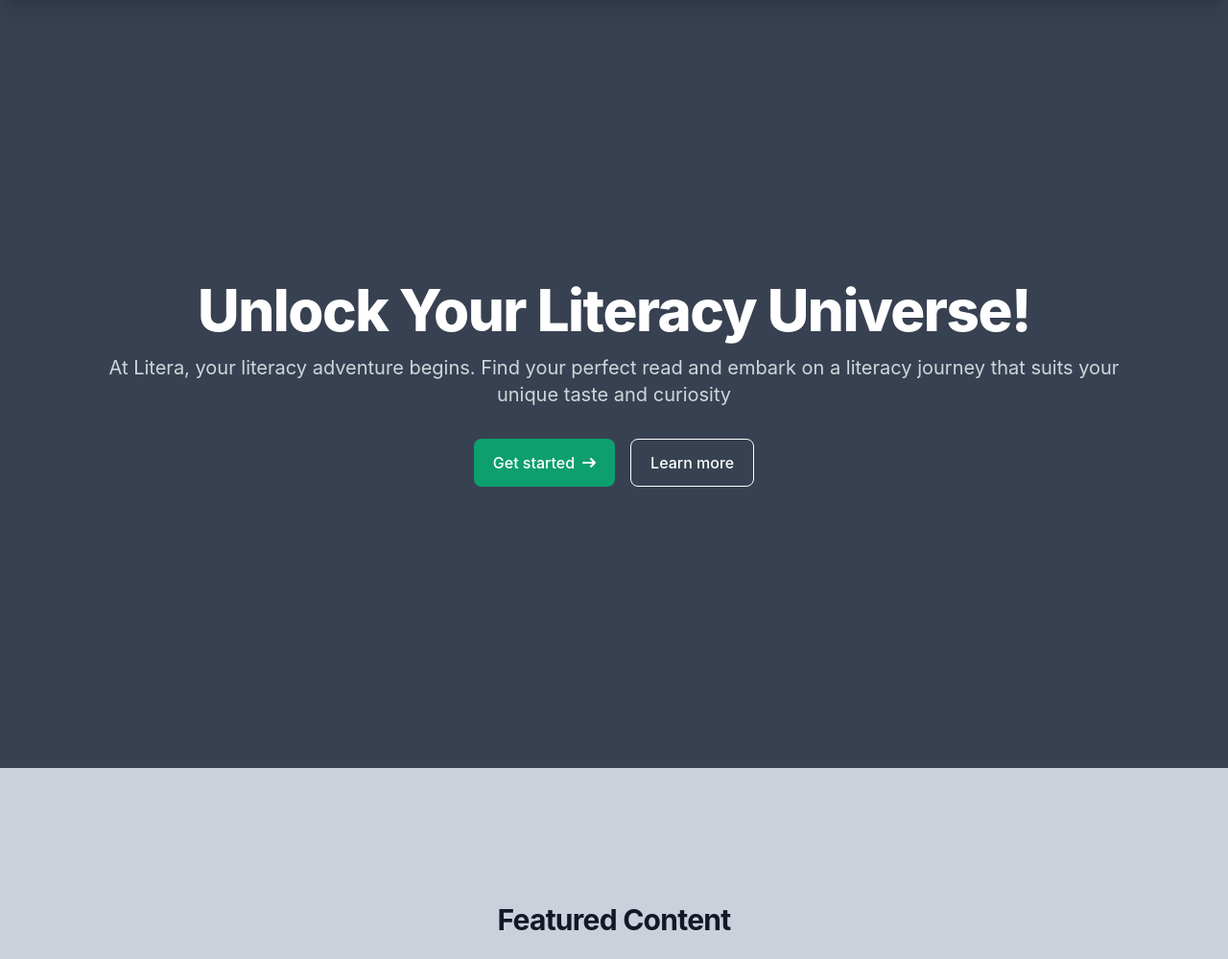
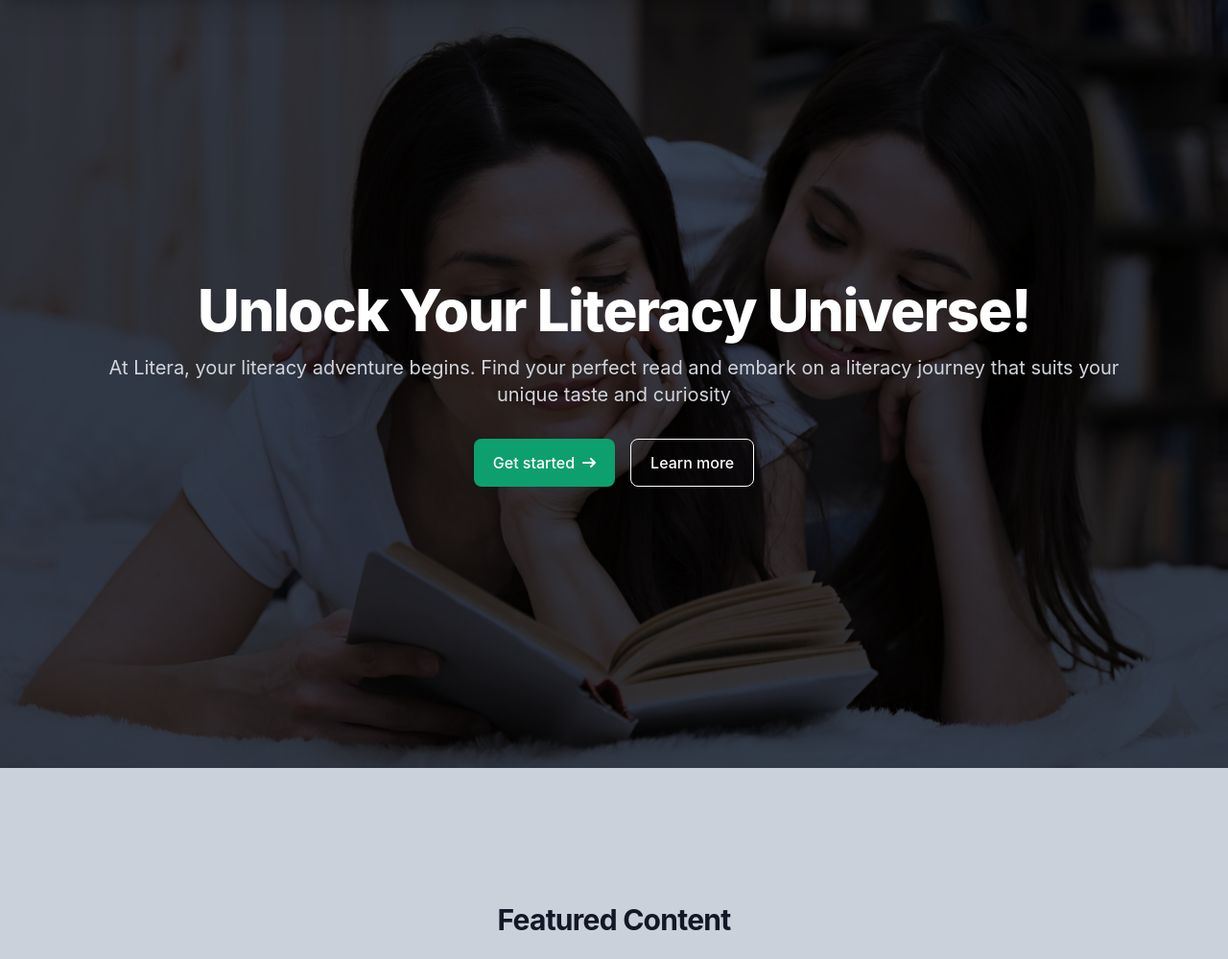
Before and after one commit to Litera-Bhinneka/Litera-Bhinneka-Web, a Django app: template homepage/templates/homepage.html in a window 1280 px wide. Shown: the part 64-1063 px from the top of the page at 96% size. Run offline with Django 4.2, Linux system fonts and the light colour scheme; the template is opened without the code that fills it: values that come from a table or form of the project are taken from there, others are empty; some libraries are stand-ins or nearby versions.

Commit message:
change background image

```diff
--- a/homepage/templates/homepage.html
+++ b/homepage/templates/homepage.html
@@ -1,4 +1,6 @@
 {% extends 'base.html' %}
+
+{% load static %}
 
 {% block content %}
    <style>
@@ -28,8 +30,14 @@
             outline: none;
             box-shadow: 0 0 0 4px rgba(75, 85, 99, 0.2);
         }
+        #homepage {
+            background-image: url('{% static "images/homepage-jumbotron2.jpg" %}');
+            background-size: cover; /* or background-size: 100% 100%; */
+            background-repeat: no-repeat;
+            background-position: center center;
+        }
    </style>
-  <section class="bg-center bg-no-repeat bg-[url('https://flowbite.s3.amazonaws.com/docs/jumbotron/conference.jpg')] bg-gray-700 bg-blend-multiply">
+  <section id="homepage" class="bg-center bg-no-repeat bg-gray-700 bg-blend-multiply">
     <div class="flex flex-col justify-center items-center min-h-screen px-4 mx-auto max-w-screen-xl text-center py-6">
         <h1 class="mb-4 text-4xl font-extrabold tracking-tight leading-none text-white md:text-5xl lg:text-6xl">Unlock Your Literacy Universe!</h1>
         <p class="mb-8 text-lg font-normal text-gray-300 lg:text-xl sm:px-16 lg:px-48">At Litera, your literacy adventure begins. Find your perfect read and embark on a literacy journey that suits your unique taste and curiosity</p>
```
Also changed, not shown: homepage/views.py (+5 -3 lines), static/images/homepage-jumbotron2.jpg (added).
